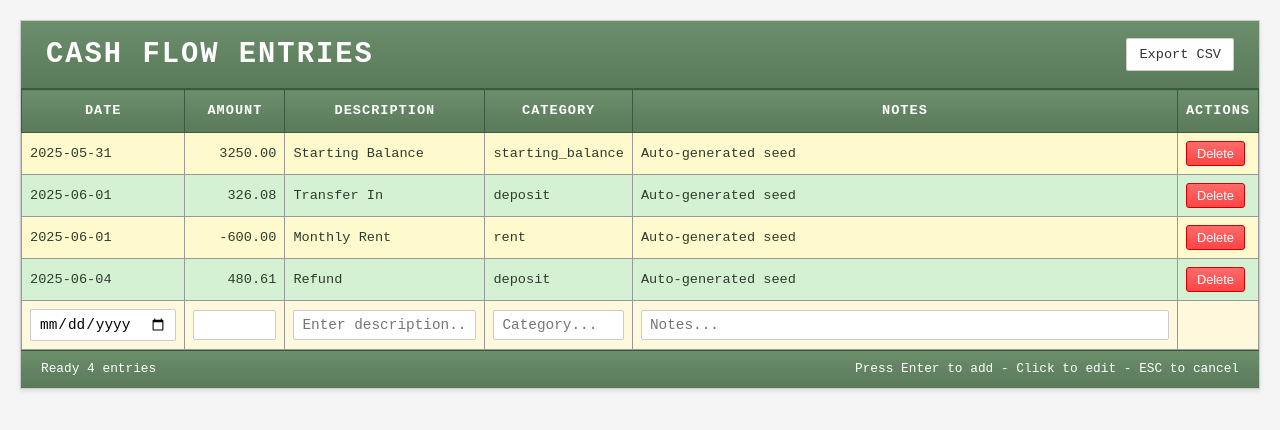
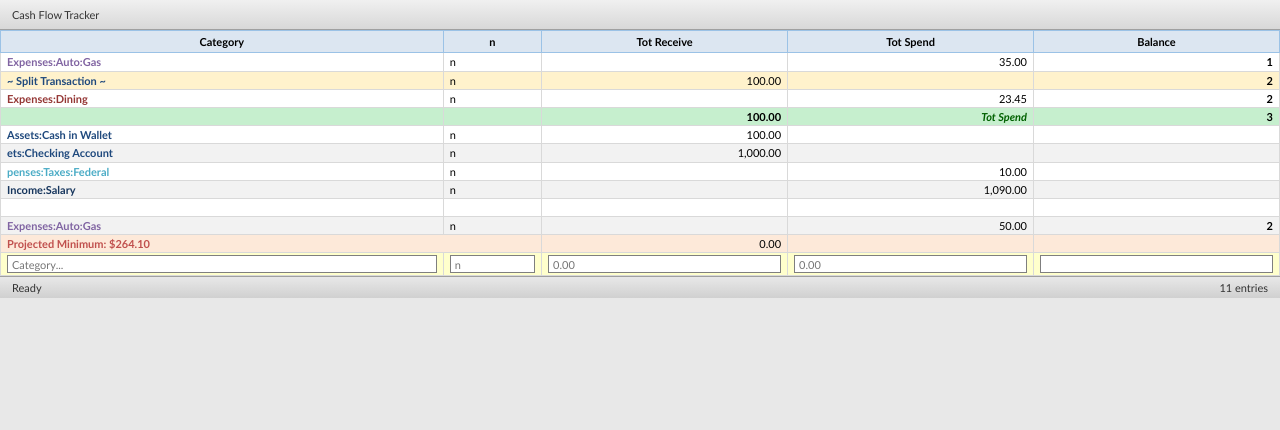
Before and after one commit to SamStamport/MoneyPal, a Flask app: page /cashflow in a window 1280 px wide. Shown: the top 430 px of the page. Run offline with Flask 3, Linux system fonts and the light colour scheme.

Commit message:
Backup: latest changes

```diff
--- a/templates/cashflow.html
+++ b/templates/cashflow.html
@@ -2,7 +2,7 @@
 <html lang="en">
 <head>
   <meta charset="UTF-8" />
-  <meta name="theme-color" content="#f8f8f8">
+  <meta name="theme-color" content="#DCE6F1">
   <title>Cash Flow Tracker</title>
   <style>
     * {
@@ -12,236 +12,381 @@
     }
 
     body {
-      font-family: 'Courier New', 'Liberation Mono', 'DejaVu Sans Mono', monospace;
-      background: #f5f5f5;
-      color: #2d3d2d;
-      padding: 20px;
-      line-height: 1.3;
+      font-family: 'Calibri', 'Arial', sans-serif;
+      background: #e8e8e8;
+      color: #000000;
+      padding: 0;
+      line-height: 1.2;
     }
 
     .container {
-      max-width: 1400px;
-      margin: 0 auto;
-      background: white;
-      border: 1px solid #ccc;
-      box-shadow: 0 2px 4px rgba(0,0,0,0.1);
+      max-width: 100%;
+      margin: 0;
+      background: #FFFFFF;
     }
 
-    .header {
-      background: linear-gradient(to bottom, #6b8e6b, #5a7a5a);
-      border-bottom: 1px solid #3d5a3d;
-      padding: 15px 25px;
-      display: flex;
-      justify-content: space-between;
-      align-items: center;
-    }
-
-    .header h1 {
-      color: #ffffff;
-      font-size: 1.8rem;
-      font-weight: bold;
-      text-transform: uppercase;
-      letter-spacing: 2px;
-    }
-
-    .nav-buttons a {
-      background: white;
+    .excel-header {
+      background: linear-gradient(to bottom, #f0f0f0 0%, #d8d8d8 100%);
+      border-bottom: 1px solid #a0a0a0;
+      padding: 8px 12px;
+      font-size: 11px;
       color: #333;
-      text-decoration: none;
-      padding: 8px 12px;
-      border: 1px solid #ccc;
-      border-radius: 3px;
-      font-size: 0.85rem;
     }
 
     .table-container {
       padding: 0;
-      overflow-x: auto;
+      overflow: auto;
+      background: #FFFFFF;
     }
 
     table {
       border-collapse: collapse;
       width: 100%;
-      font-size: 0.85rem;
-      font-family: 'Courier New', monospace;
+      font-size: 11px;
+      font-family: 'Calibri', 'Arial', sans-serif;
+      background: #FFFFFF;
     }
 
-    th {
-      background: linear-gradient(to bottom, #6b8e6b, #5a7a5a);
-      border: 1px solid #3d5a3d;
-      padding: 12px 8px;
+    /* Column headers */
+    thead th {
+      background: #DCE6F1;
+      border: 1px solid #9BC2E6;
+      padding: 4px 8px;
       text-align: center;
       font-weight: bold;
-      color: #ffffff;
-      text-transform: uppercase;
-      letter-spacing: 1px;
+      color: #000000;
+      font-size: 11px;
+      height: 20px;
     }
 
+    /* Data cells */
     td {
-      border: 1px solid #999;
-      padding: 8px;
+      border: 1px solid #D9D9D9;
+      padding: 2px 6px;
       vertical-align: middle;
-      font-family: 'Courier New', monospace;
-      font-size: 0.85rem;
+      font-family: 'Calibri', 'Arial', sans-serif;
+      font-size: 11px;
+      background: #FFFFFF;
+      min-height: 18px;
+      height: 18px;
+    }
+
+    /* Alternating row colors */
+    tbody tr:nth-child(odd) td {
+      background-color: #FFFFFF;
+    }
+
+    tbody tr:nth-child(even) td {
+      background-color: #F2F2F2;
+    }
+
+    /* Split transaction row - yellow highlight */
+    tbody tr.split-row td {
+      background-color: #FFF2CC !important;
+    }
+
+    /* Totals row - green highlight */
+    tbody tr.totals-row td {
+      background-color: #C6EFCE !important;
+      font-weight: bold;
+    }
+
+    tbody tr.totals-row td.tot-spend {
+      color: #006100;
+      font-style: italic;
+    }
+
+    /* Projected minimum row - peach highlight */
+    tbody tr.projected-row td {
+      background-color: #FDE9D9 !important;
+    }
+
+    tbody tr.projected-row td.proj-text {
+      color: #C0504D;
+      font-weight: bold;
+    }
+
+    /* Category text colors */
+    td.category-income {
+      color: #17365D;
+      font-weight: 600;
+    }
+
+    td.category-dining {
+      color: #953735;
+      font-weight: 600;
+    }
+
+    td.category-taxes {
+      color: #4BACC6;
+      font-weight: 600;
+    }
+
+    td.category-auto {
+      color: #8064A2;
+      font-weight: 600;
+    }
+
+    td.category-label {
+      color: #1F497D;
+      font-weight: 600;
+    }
+
+    /* Right align numbers */
+    td.number {
+      text-align: right;
+    }
+
+    /* Balance column */
+    td.balance {
+      text-align: right;
+      font-weight: bold;
+    }
+
+    /* Input row */
+    #input-row td {
+      background-color: #FFFFCC !important;
     }
 
     input {
       width: 100%;
       box-sizing: border-box;
-      padding: 6px 8px;
-      border: 1px solid #ccc;
-      border-radius: 2px;
-      font-family: inherit;
-      font-size: 0.9rem;
-      background-color: white;
+      padding: 2px 4px;
+      border: 1px solid #7F7F7F;
+      font-family: 'Calibri', 'Arial', sans-serif;
+      font-size: 11px;
+      background-color: #FFFFFF;
+      height: 18px;
+    }
+
+    input:focus {
+      outline: 2px solid #4472C4;
+      border-color: #4472C4;
     }
 
     .delete-btn {
-      background: linear-gradient(to bottom, #ff6b6b, #ff4444);
+      background: #D9534F;
       color: white;
-      border: 1px solid #cc0000;
-      padding: 4px 10px;
+      border: 1px solid #C9302C;
+      padding: 1px 6px;
       cursor: pointer;
-      border-radius: 3px;
-      font-size: 0.8rem;
+      border-radius: 2px;
+      font-size: 10px;
+    }
+
+    .delete-btn:hover {
+      background: #C9302C;
+    }
+
+    /* Excel-style scrollbars */
+    ::-webkit-scrollbar {
+      width: 17px;
+      height: 17px;
+    }
+
+    ::-webkit-scrollbar-track {
+      background: #f0f0f0;
+    }
+
+    ::-webkit-scrollbar-thumb {
+      background: #c0c0c0;
+      border: 1px solid #a0a0a0;
+    }
+
+    ::-webkit-scrollbar-thumb:hover {
+      background: #a0a0a0;
     }
 
     .status-bar {
-      background: linear-gradient(to bottom, #6b8e6b, #5a7a5a);
-      border-top: 1px solid #3d5a3d;
-      padding: 10px 20px;
-      font-size: 0.8rem;
-      color: #ffffff;
+      background: linear-gradient(to bottom, #e8e8e8 0%, #d0d0d0 100%);
+      border-top: 1px solid #a0a0a0;
+      padding: 4px 12px;
+      font-size: 11px;
+      color: #333;
       display: flex;
       justify-content: space-between;
       align-items: center;
-    }
-
-    #input-row {
-      background: #fff8dc;
+      height: 22px;
     }
   </style>
 </head>
 <body>
   <div class="container">
-    <div class="header">
-      <h1>Cash Flow Entries</h1>
-      <div class="nav-buttons">
-        <a href="/export-csv">Export CSV</a>
-      </div>
+    <div class="excel-header">
+      Cash Flow Tracker
     </div>
 
     <div class="table-container">
       <table id="cashflow-table">
         <thead>
           <tr>
-            <th style="width: 120px;">Date</th>
-            <th style="width: 100px;">Amount</th>
-            <th style="width: 200px;">Description</th>
-            <th style="width: 120px;">Category</th>
-            <th>Notes</th>
-            <th style="width: 80px;">Actions</th>
+            <th style="width: 180px;">Category</th>
+            <th style="width: 40px;">n</th>
+            <th style="width: 100px;">Tot Receive</th>
+            <th style="width: 100px;">Tot Spend</th>
+            <th style="width: 100px;">Balance</th>
           </tr>
         </thead>
         <tbody>
-          <!-- Row 1 - Light Cream -->
-          <tr data-id="1" style="background: #FFFACD !important;">
-            <td contenteditable="true" class="editable" data-field="date" style="background: #FFFACD !important;">2025-05-31</td>
-            <td contenteditable="true" class="editable" data-field="amount" style="text-align: right; background: #FFFACD !important;">3250.00</td>
-            <td contenteditable="true" class="editable" data-field="description" style="background: #FFFACD !important;">Starting Balance</td>
-            <td contenteditable="true" class="editable" data-field="category" style="background: #FFFACD !important;">starting_balance</td>
-            <td contenteditable="true" class="editable" data-field="notes" style="background: #FFFACD !important;">Auto-generated seed</td>
-            <td style="background: #FFFACD !important;"><button class="delete-btn" onclick="deleteEntry(1)">Delete</button></td>
+          <tr>
+            <td class="category-auto">Expenses:Auto:Gas</td>
+            <td>n</td>
+            <td class="number"></td>
+            <td class="number">35.00</td>
+            <td class="balance">1</td>
           </tr>
-          <!-- Row 2 - Light Green -->
-          <tr data-id="2" style="background: #D4F1D4 !important;">
-            <td contenteditable="true" class="editable" data-field="date" style="background: #D4F1D4 !important;">2025-06-01</td>
-            <td contenteditable="true" class="editable" data-field="amount" style="text-align: right; background: #D4F1D4 !important;">326.08</td>
-            <td contenteditable="true" class="editable" data-field="description" style="background: #D4F1D4 !important;">Transfer In</td>
-            <td contenteditable="true" class="editable" data-field="category" style="background: #D4F1D4 !important;">deposit</td>
-            <td contenteditable="true" class="editable" data-field="notes" style="background: #D4F1D4 !important;">Auto-generated seed</td>
-            <td style="background: #D4F1D4 !important;"><button class="delete-btn" onclick="deleteEntry(2)">Delete</button></td>
+          <tr class="split-row">
+            <td class="category-label">~ Split Transaction ~</td>
+            <td>n</td>
+            <td class="number">100.00</td>
+            <td class="number"></td>
+            <td class="balance">2</td>
           </tr>
-          <!-- Row 3 - Light Cream -->
-          <tr data-id="3" style="background: #FFFACD !important;">
-            <td contenteditable="true" class="editable" data-field="date" style="background: #FFFACD !important;">2025-06-01</td>
-            <td contenteditable="true" class="editable" data-field="amount" style="text-align: right; background: #FFFACD !important;">-600.00</td>
-            <td contenteditable="true" class="editable" data-field="description" style="background: #FFFACD !important;">Monthly Rent</td>
-            <td contenteditable="true" class="editable" data-field="category" style="background: #FFFACD !important;">rent</td>
-            <td contenteditable="true" class="editable" data-field="notes" style="background: #FFFACD !important;">Auto-generated seed</td>
-            <td style="background: #FFFACD !important;"><button class="delete-btn" onclick="deleteEntry(3)">Delete</button></td>
+          <tr>
+            <td class="category-dining">Expenses:Dining</td>
+            <td>n</td>
+            <td class="number"></td>
+            <td class="number">23.45</td>
+            <td class="balance">2</td>
           </tr>
-          <!-- Row 4 - Light Green -->
-          <tr data-id="4" style="background: #D4F1D4 !important;">
-            <td contenteditable="true" class="editable" data-field="date" style="background: #D4F1D4 !important;">2025-06-04</td>
-            <td contenteditable="true" class="editable" data-field="amount" style="text-align: right; background: #D4F1D4 !important;">480.61</td>
-            <td contenteditable="true" class="editable" data-field="description" style="background: #D4F1D4 !important;">Refund</td>
-            <td contenteditable="true" class="editable" data-field="category" style="background: #D4F1D4 !important;">deposit</td>
-            <td contenteditable="true" class="editable" data-field="notes" style="background: #D4F1D4 !important;">Auto-generated seed</td>
-            <td style="background: #D4F1D4 !important;"><button class="delete-btn" onclick="deleteEntry(4)">Delete</button></td>
+          <tr class="totals-row">
+            <td></td>
+            <td></td>
+            <td class="number">100.00</td>
+            <td class="number tot-spend">Tot Spend</td>
+            <td class="balance">3</td>
           </tr>
-          <!-- Input Row -->
+          <tr>
+            <td class="category-label">Assets:Cash in Wallet</td>
+            <td>n</td>
+            <td class="number">100.00</td>
+            <td class="number"></td>
+            <td class="balance"></td>
+          </tr>
+          <tr>
+            <td class="category-label">ets:Checking Account</td>
+            <td>n</td>
+            <td class="number">1,000.00</td>
+            <td class="number"></td>
+            <td class="balance"></td>
+          </tr>
+          <tr>
+            <td class="category-taxes">penses:Taxes:Federal</td>
+            <td>n</td>
+            <td class="number"></td>
+            <td class="number">10.00</td>
+            <td class="balance"></td>
+          </tr>
+          <tr>
+            <td class="category-income">Income:Salary</td>
+            <td>n</td>
+            <td class="number"></td>
+            <td class="number">1,090.00</td>
+            <td class="balance"></td>
+          </tr>
+          <tr>
+            <td></td>
+            <td></td>
+            <td class="number"></td>
+            <td class="number"></td>
+            <td class="balance"></td>
+          </tr>
+          <tr>
+            <td class="category-auto">Expenses:Auto:Gas</td>
+            <td>n</td>
+            <td class="number"></td>
+            <td class="number">50.00</td>
+            <td class="balance">2</td>
+          </tr>
+          <tr class="projected-row">
+            <td colspan="2" class="proj-text">Projected Minimum: $264.10</td>
+            <td class="number">0.00</td>
+            <td class="number"></td>
+            <td class="balance"></td>
+          </tr>
           <tr id="input-row">
-            <td><input type="date" id="input-date" required /></td>
-            <td><input type="number" step="0.01" id="input-amount" required /></td>
-            <td><input type="text" id="input-description" placeholder="Enter description..." /></td>
             <td><input type="text" id="input-category" placeholder="Category..." /></td>
-            <td><input type="text" id="input-notes" placeholder="Notes..." /></td>
-            <td></td>
+            <td><input type="text" id="input-n" placeholder="n" maxlength="1" /></td>
+            <td><input type="number" step="0.01" id="input-receive" placeholder="0.00" /></td>
+            <td><input type="number" step="0.01" id="input-spend" placeholder="0.00" /></td>
+            <td><input type="text" id="input-balance" placeholder="" /></td>
           </tr>
         </tbody>
       </table>
     </div>
 
     <div class="status-bar">
-      <div class="status-info">
-        <span>Ready</span>
-        <span id="entry-count">4 entries</span>
-      </div>
-      <span>Press Enter to add - Click to edit - ESC to cancel</span>
+      <div>Ready</div>
+      <div id="entry-count">11 entries</div>
     </div>
   </div>
 
   <script>
-    function deleteEntry(id) {
-      if (confirm('Delete this entry?')) {
-        document.querySelector(`tr[data-id="${id}"]`).remove();
+    // Handle Enter key to add entries
+    document.getElementById('input-row').addEventListener('keypress', function(e) {
+      if (e.key === 'Enter') {
+        const category = document.getElementById('input-category').value;
+        const n = document.getElementById('input-n').value;
+        const receive = document.getElementById('input-receive').value;
+        const spend = document.getElementById('input-spend').value;
+        const balance = document.getElementById('input-balance').value;
+
+        if (category) {
+          const tbody = document.querySelector('#cashflow-table tbody');
+          const inputRow = document.getElementById('input-row');
+
+          const tr = document.createElement('tr');
+
+          const catTd = document.createElement('td');
+          catTd.textContent = category;
+          // Auto-detect category color
+          if (category.toLowerCase().includes('income') || category.toLowerCase().includes('salary')) {
+            catTd.className = 'category-income';
+          } else if (category.toLowerCase().includes('dining')) {
+            catTd.className = 'category-dining';
+          } else if (category.toLowerCase().includes('tax')) {
+            catTd.className = 'category-taxes';
+          } else if (category.toLowerCase().includes('auto') || category.toLowerCase().includes('gas')) {
+            catTd.className = 'category-auto';
+          } else {
+            catTd.className = 'category-label';
+          }
+          tr.appendChild(catTd);
+
+          const nTd = document.createElement('td');
+          nTd.textContent = n;
+          tr.appendChild(nTd);
+
+          const recTd = document.createElement('td');
+          recTd.className = 'number';
+          recTd.textContent = receive;
+          tr.appendChild(recTd);
+
+          const spendTd = document.createElement('td');
+          spendTd.className = 'number';
+          spendTd.textContent = spend;
+          tr.appendChild(spendTd);
+
+          const balTd = document.createElement('td');
+          balTd.className = 'balance';
+          balTd.textContent = balance;
+          tr.appendChild(balTd);
+
+          tbody.insertBefore(tr, inputRow);
+
+          // Clear inputs
+          document.getElementById('input-category').value = '';
+          document.getElementById('input-n').value = '';
+          document.getElementById('input-receive').value = '';
+          document.getElementById('input-spend').value = '';
+          document.getElementById('input-balance').value = '';
+
+          // Update count
+          const count = document.querySelectorAll('tbody tr:not(#input-row)').length;
+          document.getElementById('entry-count').textContent = `${count} entries`;
+        }
       }
-    }
-
-    // Function to add new row with proper alternating colors
-    function addNewRow(data, rowIndex) {
-      const tbody = document.querySelector('#cashflow-table tbody');
-      const inputRow = document.getElementById('input-row');
-      const isOdd = rowIndex % 2 === 1;
-      const bgColor = isOdd ? '#FFF2CC' : '#C6EFCE';
-
-      const tr = document.createElement('tr');
-      tr.setAttribute('data-id', data.id);
-      tr.style.background = bgColor + ' !important';
-
-      const fields = ['date', 'amount', 'description', 'category', 'notes'];
-      fields.forEach(field => {
-        const td = document.createElement('td');
-        td.style.background = bgColor + ' !important';
-        td.setAttribute('contenteditable', 'true');
-        td.setAttribute('data-field', field);
-        td.textContent = data[field] || '';
-        if (field === 'amount') td.style.textAlign = 'right';
-        tr.appendChild(td);
-      });
-
-      const actionTd = document.createElement('td');
-      actionTd.style.background = bgColor + ' !important';
-      const deleteBtn = document.createElement('button');
-      deleteBtn.className = 'delete-btn';
-      deleteBtn.textContent = 'Delete';
-      deleteBtn.onclick = () => deleteEntry(data.id);
-      actionTd.appendChild(deleteBtn);
-      tr.appendChild(actionTd);
-
-      tbody.insertBefore(tr, inputRow);
-    }
+    });
   </script>
 </body>
 </html>
```
Also changed, not shown: QUICK_START.md (added, +35 -0 lines), add_sample_data.py (added, +22 -0 lines).
